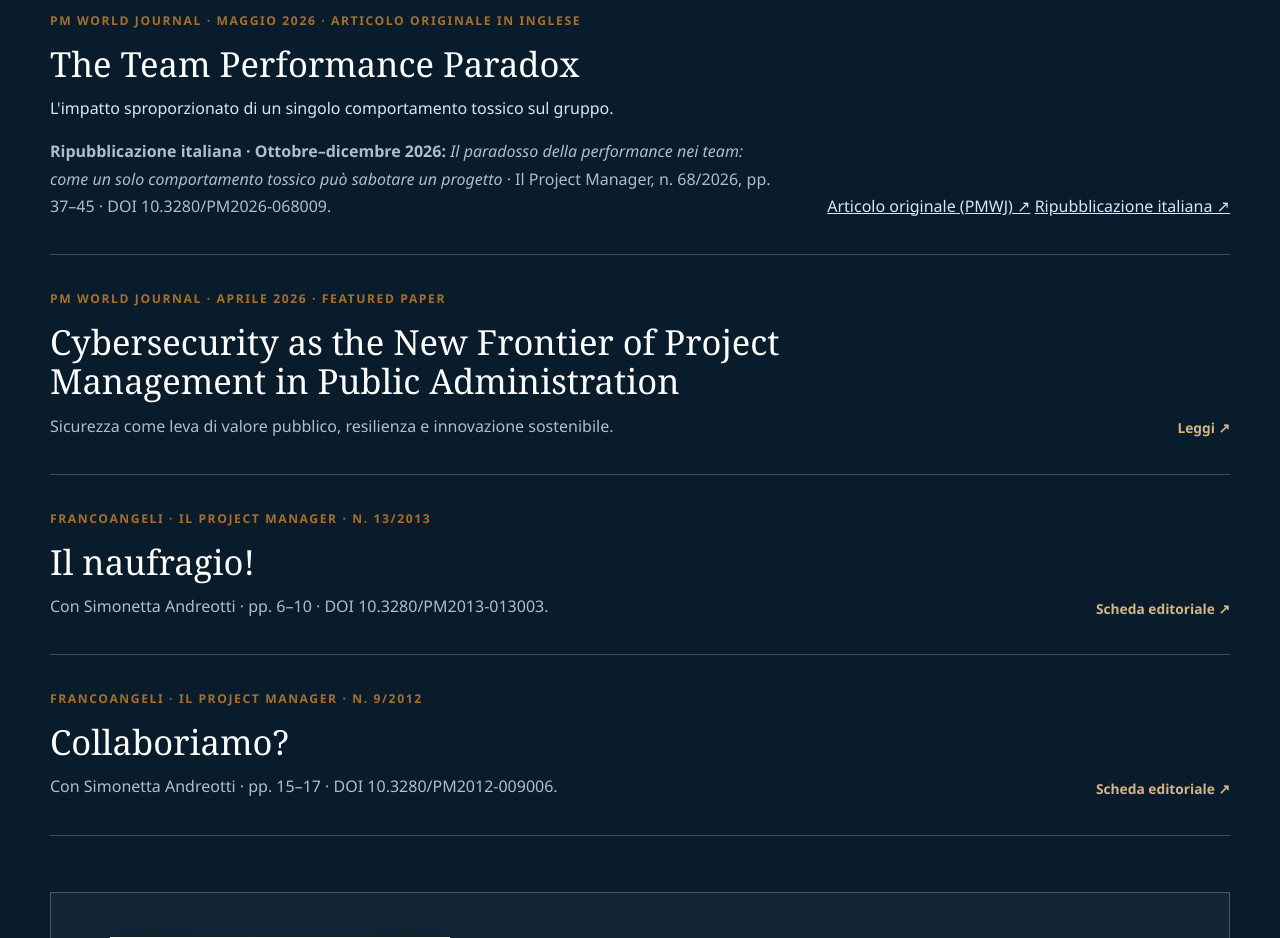
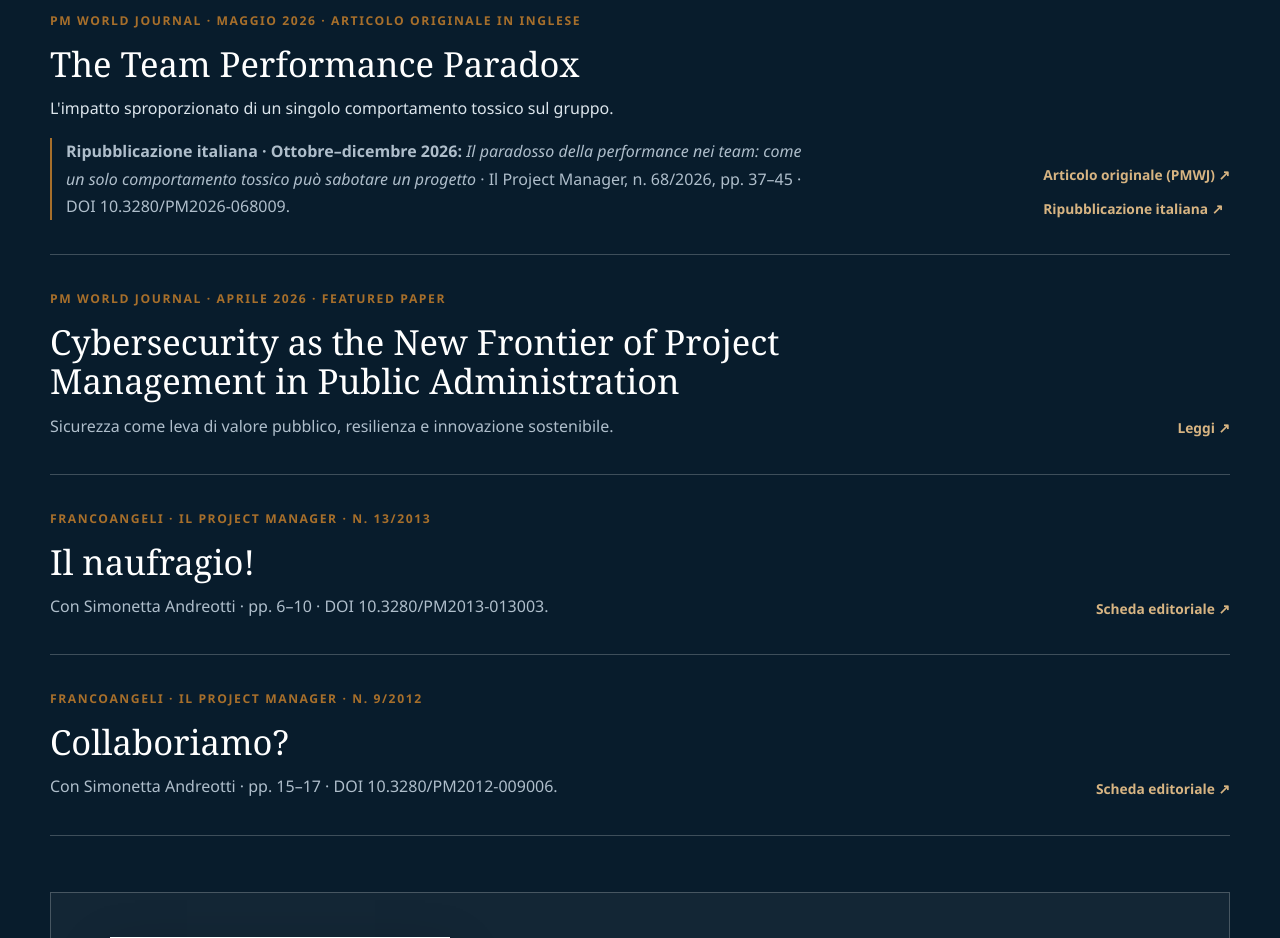
Before and after one commit to lprinzio/lprinzio.github.io, a plain HTML site: page index.html in a window 1280 px wide. Shown: the part 10880-11818 px from the top of the page. Drawn offline with Linux system fonts and the light colour scheme.

Commit message:
Style linked publication editions

```diff
--- a/styles.css
+++ b/styles.css
@@ -725,7 +725,15 @@ h3 {
   color: #afbecb;
 }
 
+.publication-links {
+  display: flex;
+  flex-direction: column;
+  align-items: flex-start;
+  gap: 10px;
+}
+
 .publication-card > a,
+.publication-links a,
 .author-profile-link {
   color: var(--accent-light);
   font-size: 0.86rem;
@@ -735,8 +743,15 @@ h3 {
 }
 
 .publication-card > a:hover,
+.publication-links a:hover,
 .author-profile-link:hover {
   color: #fff;
+}
+
+.publication-republication {
+  margin-top: 16px;
+  padding-left: 14px;
+  border-left: 2px solid var(--accent);
 }
 
 .featured-publication {
```
